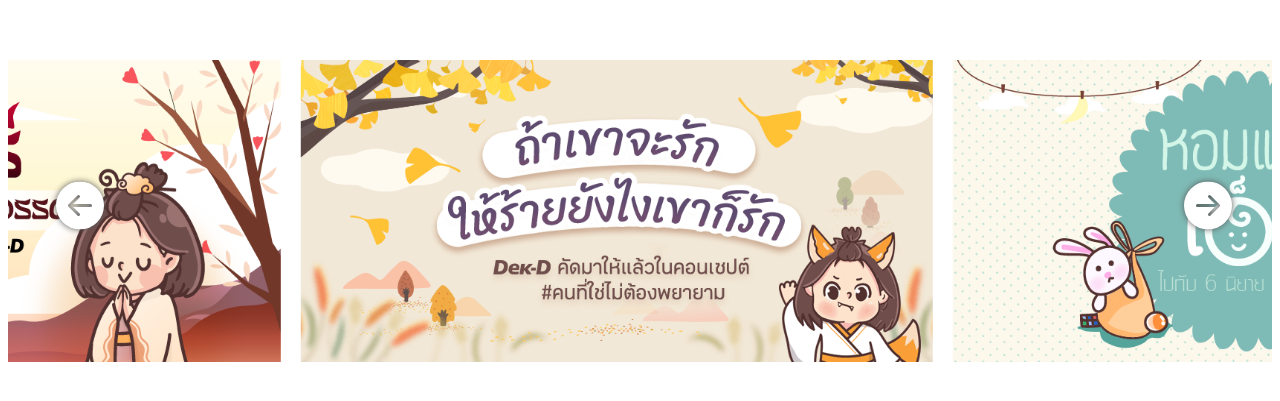
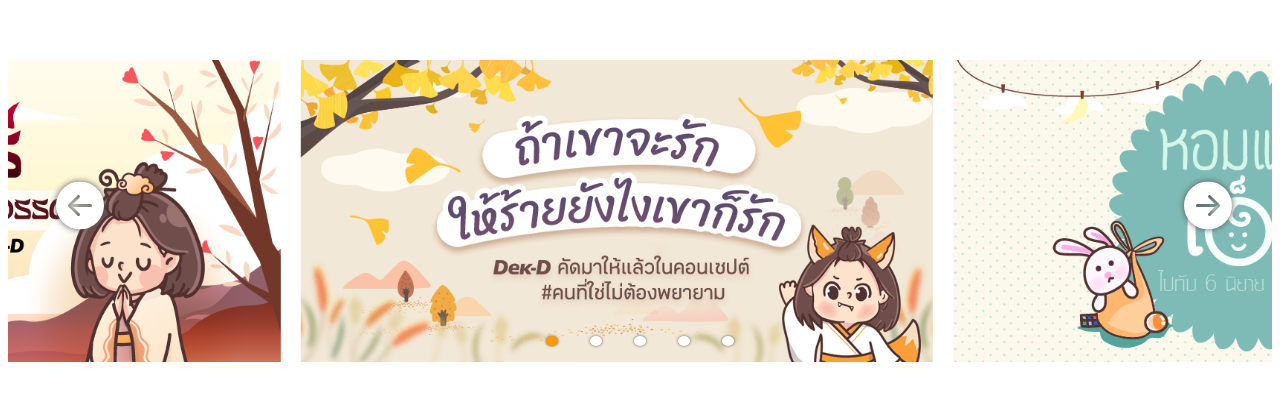
Before and after one commit to 6304062630202/update-dekD, a React (Create React App) app: page / in a window 1280 px wide. Shown: the part 197-598 px from the top of the page. Built offline with nearby package versions, Linux system fonts and the light colour scheme.

Commit message:
update style

```diff
--- a/src/Slider.css
+++ b/src/Slider.css
@@ -5,6 +5,7 @@
   align-items: center;
   width: 100%;
   overflow: hidden;
+  max-height: 1200px;
 }
 
 .slider-container {
@@ -69,29 +70,22 @@
   display: flex;
   position: absolute;
   bottom: 1rem;
-  top: 26rem;
-}
-
-.dots {
-  display: flex;
-  position: absolute;
-  bottom: 1rem;
-  left: 50%;
-  transform: translateX(-50%);
+  margin-top: 15rem;
 }
 
 .dot {
   background-color: #ff9900;
-  height: 0.5rem;
+  height: 0.6rem;
   width: 0.5rem;
   border-radius: 100%;
   border: none;
   outline: none;
   box-shadow: 0px 0px 3px #565656;
-  margin: 0 0.8rem;
+  margin: 0 1rem;
   cursor: pointer;
 }
 
+
 .dot.dot-inactive {
-  background-color: #ffe2ab;
+  background-color: #fff;
 }
--- a/src/Slider.scss
+++ b/src/Slider.scss
@@ -69,29 +69,20 @@
   display: flex;
   position: absolute;
   bottom: 1rem;
-  top: 26rem;
-}
-
-.dots {
-  display: flex;
-  position: absolute;
-  bottom: 1rem;
-  left: 50%;
-  transform: translateX(-50%);
+  margin-top: 15rem;
 }
 
 .dot {
   background-color: #ff9900;
-  height: 0.5rem;
+  height: 0.6rem;
   width: 0.5rem;
   border-radius: 100%;
   border: none;
   outline: none;
   box-shadow: 0px 0px 3px #565656;
-  margin: 0 0.8rem;
+  margin: 0 1rem;
   cursor: pointer;
+  }
+  &.dot-inactive {
+    background-color: #fff;
 }
-
-.dot.dot-inactive {
-  background-color: #ffe2ab;
-}
```
